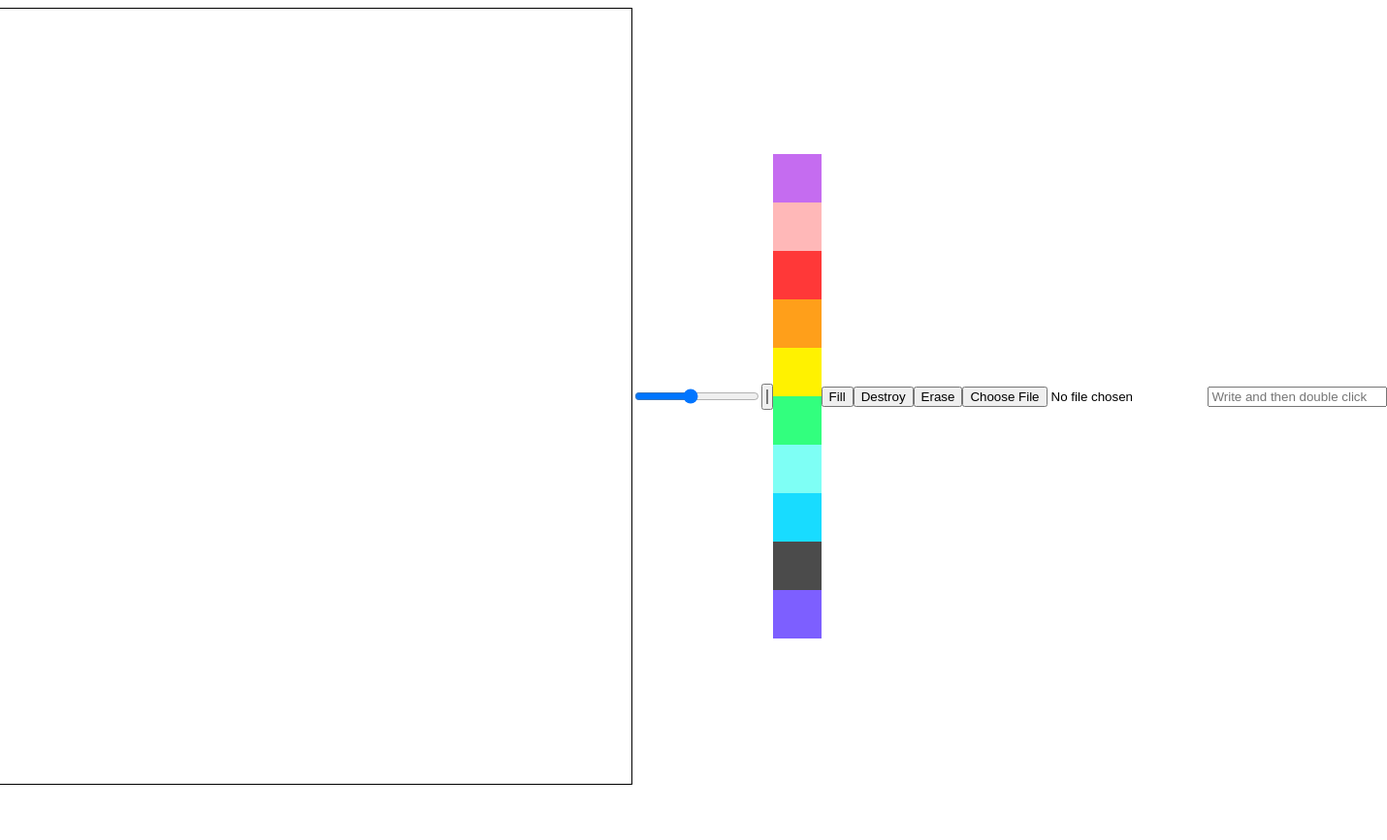
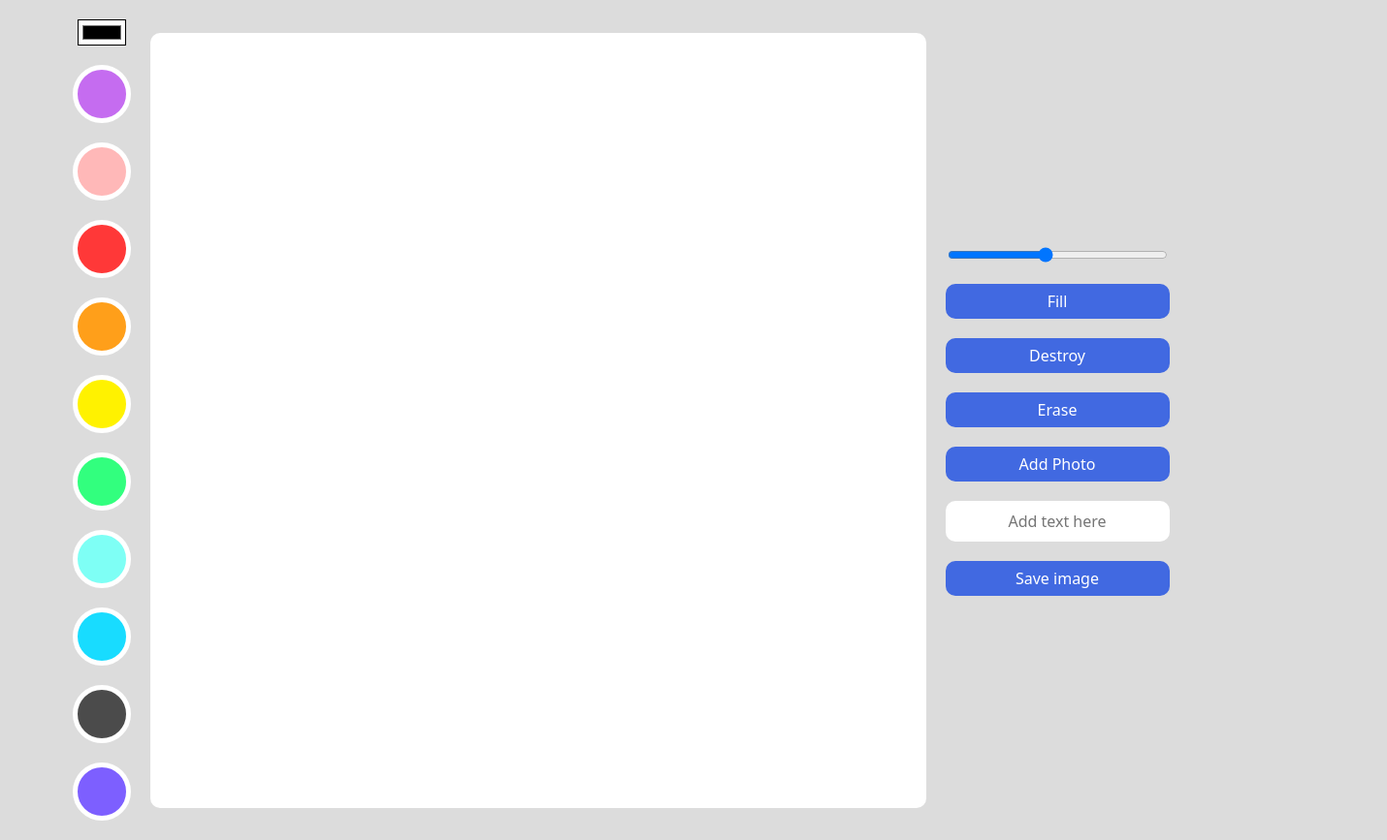
Before and after one commit to tldms0012/meme-maker, a plain HTML site: page index.html in a window 1280 px wide. Shown: the whole page at 97% size, 1430 px wide, since content can reach past the window. Before the commit the page ends 818 px from the top, so only its background shows below. Drawn offline with Linux system fonts and the light colour scheme.

Commit message:
meme_maker_6

```diff
--- a/app.js
+++ b/app.js
@@ -1,3 +1,4 @@
+const saveBtn = document.getElementById("save");
 const textInput = document.getElementById("text");
 const fileInput = document.getElementById("file");
 const eraserBtn = document.getElementById("eraser-btn");
@@ -93,6 +94,13 @@ function onDoubleClick(event){
         ctx.restore();
     }
 }
+function onSaveClick(){
+    const url = canvas.toDataURL();
+    const a = document.createElement("a");
+    a.href = url;
+    a.download = "myDrawing.png";
+    a.click();
+}
 
 canvas.addEventListener("dblclick", onDoubleClick);
 canvas.addEventListener("mousemove", onMove);
@@ -111,3 +119,4 @@ modeBtn.addEventListener("click", onModeClick);
 destroyBtn.addEventListener("click", onDestroyBtn);
 eraserBtn.addEventListener("click", onEraserClick);
 fileInput.addEventListener("change", onFileChange);
+saveBtn.addEventListener("click", onSaveClick);
--- a/index.html
+++ b/index.html
@@ -8,11 +8,8 @@
     <link rel="stylesheet" href="style.css">
 </head>
 <body>
-    <canvas></canvas>
-    <input id="line-width" type="range" min="1" max="10"
-    value="5" step="0.1" />
+    <div class="color-options">
         <input type="color" id="color" />
-    <div>
         <div
         class="color-option"
         style="background-color:#c56cf0;"
@@ -64,11 +61,20 @@
             data-color="#7d5fff">
         </div>
     </div>
+    <canvas></canvas>
+    <div class="btns">
+        <input id="line-width" type="range" min="1" max="10"
+        value="5" step="0.1" />
         <button id="mode-btn">Fill</button>
         <button id="destroy-btn">Destroy</button>
         <button id="eraser-btn">Erase</button>
+        <label for="file">
+            Add Photo
             <input type="file" accept="image/*" id="file" />
-    <input type="text" placeholder="Write and then double click" id="text" />
+        </label>
+        <input type="text" placeholder="Add text here" id="text" />
+        <button id="save">Save image</button>
         <script src="app.js"></script>
+    </div>
 </body>
 </html>
--- /dev/null
+++ b/reset.css
@@ -0,0 +1,48 @@
+/* http://meyerweb.com/eric/tools/css/reset/
+   v2.0 | 20110126
+   License: none (public domain)
+*/
+
+html, body, div, span, applet, object, iframe,
+h1, h2, h3, h4, h5, h6, p, blockquote, pre,
+a, abbr, acronym, address, big, cite, code,
+del, dfn, em, img, ins, kbd, q, s, samp,
+small, strike, strong, sub, sup, tt, var,
+b, u, i, center,
+dl, dt, dd, ol, ul, li,
+fieldset, form, label, legend,
+table, caption, tbody, tfoot, thead, tr, th, td,
+article, aside, canvas, details, embed,
+figure, figcaption, footer, header, hgroup,
+menu, nav, output, ruby, section, summary,
+time, mark, audio, video {
+	margin: 0;
+	padding: 0;
+	border: 0;
+	font-size: 100%;
+	font: inherit;
+	vertical-align: baseline;
+}
+/* HTML5 display-role reset for older browsers */
+article, aside, details, figcaption, figure,
+footer, header, hgroup, menu, nav, section {
+	display: block;
+}
+body {
+	line-height: 1;
+}
+ol, ul {
+	list-style: none;
+}
+blockquote, q {
+	quotes: none;
+}
+blockquote:before, blockquote:after,
+q:before, q:after {
+	content: '';
+	content: none;
+}
+table {
+	border-collapse: collapse;
+	border-spacing: 0;
+}
--- a/style.css
+++ b/style.css
@@ -1,7 +1,19 @@
+@import "reset.css";
+
+body {
+    display: flex;
+    gap: 20px;
+    justify-content: space-between;
+    align-items: flex-start;
+    background-color: gainsboro;
+    padding: 20px;
+    font-family: system-ui;
+}
 canvas{
     width: 800px;
     height: 800px;
-    border: 1px solid black;
+    background-color: white;
+    border-radius: 10px;
 }
 
 body{
@@ -10,8 +22,62 @@ body{
     align-items: center;
 }
 
+.btns {
+    display: flex;
+    flex-direction: column;
+    gap: 20px;
+}
+
+.color-options {
+    display: flex;
+    flex-direction: column;
+    gap: 20px;
+    align-items: center;
+}
+
 .color-option{
     width: 50px;
     height: 50px;
+    border-radius: 50%;
     cursor: pointer;
+    border: 5px solid white;
+    transition: transform ease-in-out .3s;
 }
+
+.color-option:hover {
+    transform: scale(1.2);
+}
+
+input#color {
+    background-color: white;
+}
+
+/* 모든 디자인 지우기 : all:unset */
+button, label{
+    all: unset;
+    padding: 10px 0px;
+    text-align: center;
+    background-color: royalblue;
+    color: white;
+    font-weight: 500;
+    cursor: pointer;
+    border-radius: 10px;
+    transition: opacity linear .3s;
+}
+
+button:hover{
+    opacity: 0.85;
+}
+
+input#file{
+    display: none;
+}
+
+input#text {
+    all: unset;
+    padding: 10px 0px;
+    border-radius: 10px;
+    font-weight: 500;
+    text-align: center;
+    background-color: white;
+}
```
Lines whose indentation alone changed are shown as unchanged.
